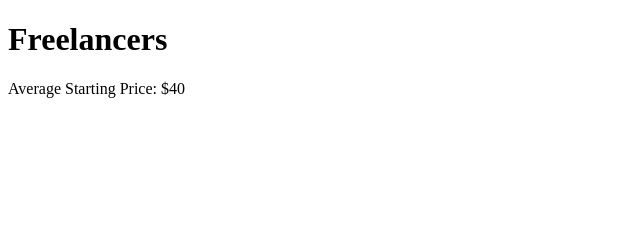
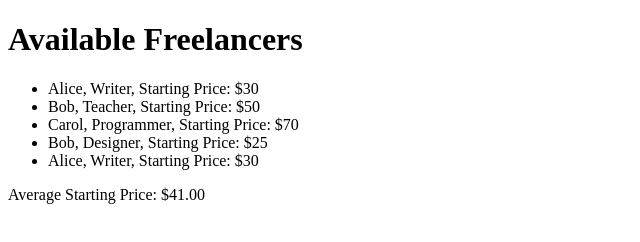
Before and after one commit to RaquelHilburn-FullStack-Projects/Unit2.FreelancerForum, a plain HTML site: page index.html in a window 1280 px wide. Shown: the whole page, without its empty margins (0-640 px from the left). Drawn offline with Linux system fonts and the light colour scheme.

Commit message:
Finished js

```diff
--- a/index.html
+++ b/index.html
@@ -7,9 +7,9 @@
     <title>Freelancer Forum</title>
 </head>
 <body>
-    <h1>Freelancers</h1>
-    <ul id="freelancer-list"></ul>
-    <p>Average Starting Price: <span id="average-price">$40</span></p>
+    <h1>Available Freelancers</h1>
+    <ul id="freelancers-list"></ul>
+    <p>Average Starting Price: $<span id="average-price">0</span></p>
+    <script src="script.js"></script>
 </body>
-<script>src="script.js"</script>
 </html>
--- a/script.js
+++ b/script.js
@@ -0,0 +1,47 @@
+const names = ["Alice", "Bob", "Carol", "David", "Eve"];
+const occupations = ["Writer", "Teacher", "Programmer", "Designer", "Consultant"];
+const freelancers = [
+    { name: "Alice", occupation: "Writer", startingPrice: 30 },
+    { name: "Bob", occupation: "Teacher", startingPrice: 50 },
+    { name: "Carol", occupation: "Programmer", startingPrice: 70 },
+  ];
+
+const averagePriceElement = document.querySelector("#average-price");
+const freelancersList = document.querySelector("#freelancers-list");
+
+function renderFreelancers() {
+    freelancersList.innerHTML = "";
+
+    freelancers.forEach(freelancer => {
+        const li = document.createElement("li");
+        li.textContent = `${freelancer.name}, ${freelancer.occupation}, Starting Price: $${freelancer.startingPrice}`;
+        freelancersList.appendChild(li);
+    });
+}
+
+function calculateAveragePrice() {
+    const totalStartingPrice = freelancers.reduce((total, freelancer) => total + freelancer.startingPrice, 0);
+    const averagePrice = totalStartingPrice / freelancers.length || 0;
+    averagePriceElement.textContent = averagePrice.toFixed(2);
+}
+
+function generateRandomFreelancer() {
+    const randomName = names[Math.floor(Math.random() * names.length)];
+    const randomOccupation = occupations[Math.floor(Math.random() * occupations.length)];
+    const randomStartingPrice = Math.floor(Math.random() * 100) + 20;
+
+    const newFreelancer = {
+        name: randomName,
+        occupation: randomOccupation,
+        startingPrice: randomStartingPrice
+    };
+
+    freelancers.push(newFreelancer);
+    renderFreelancers();
+    calculateAveragePrice();
+}
+
+generateRandomFreelancer();
+calculateAveragePrice();
+
+setInterval(generateRandomFreelancer, 5000);
```
